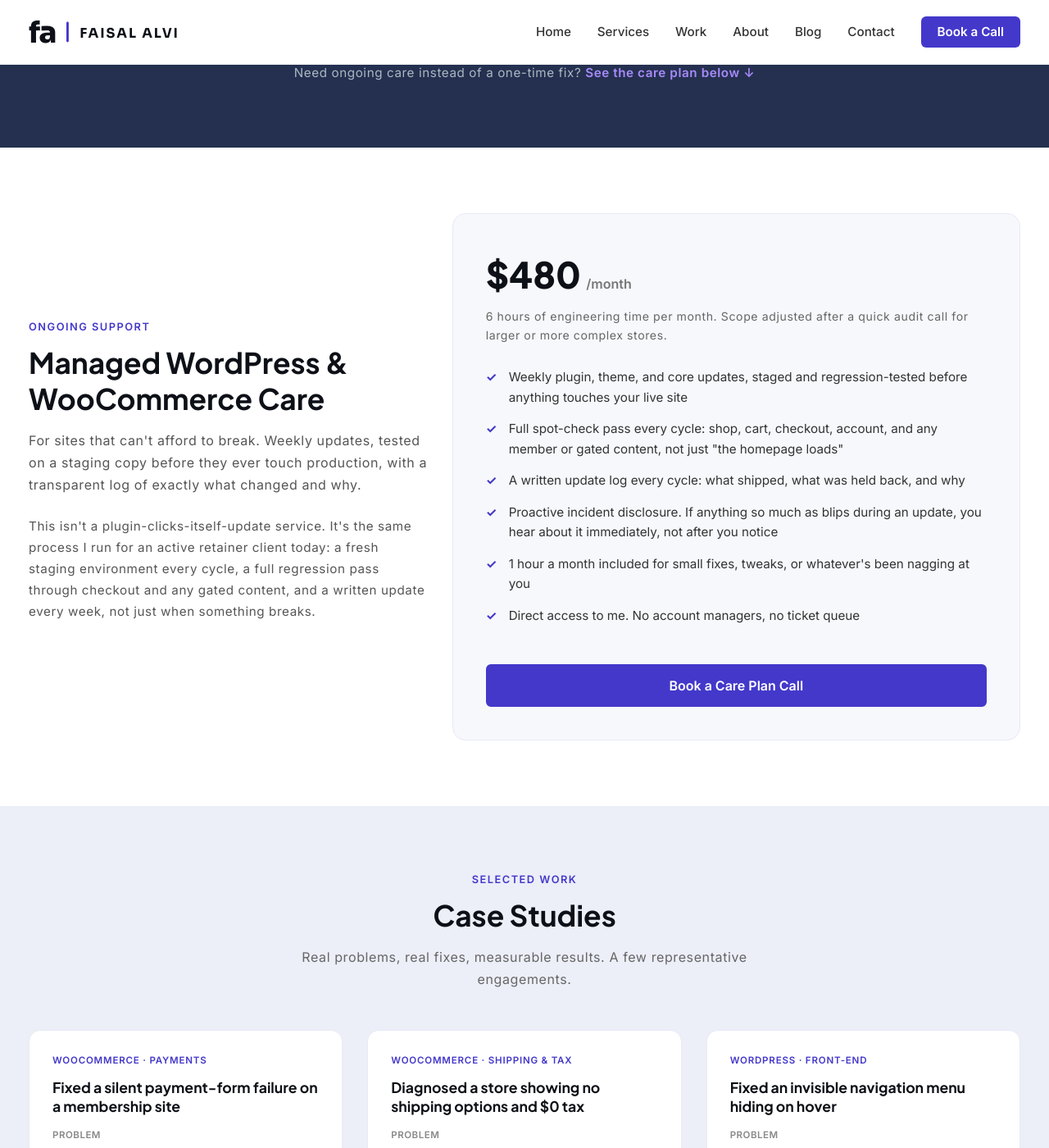
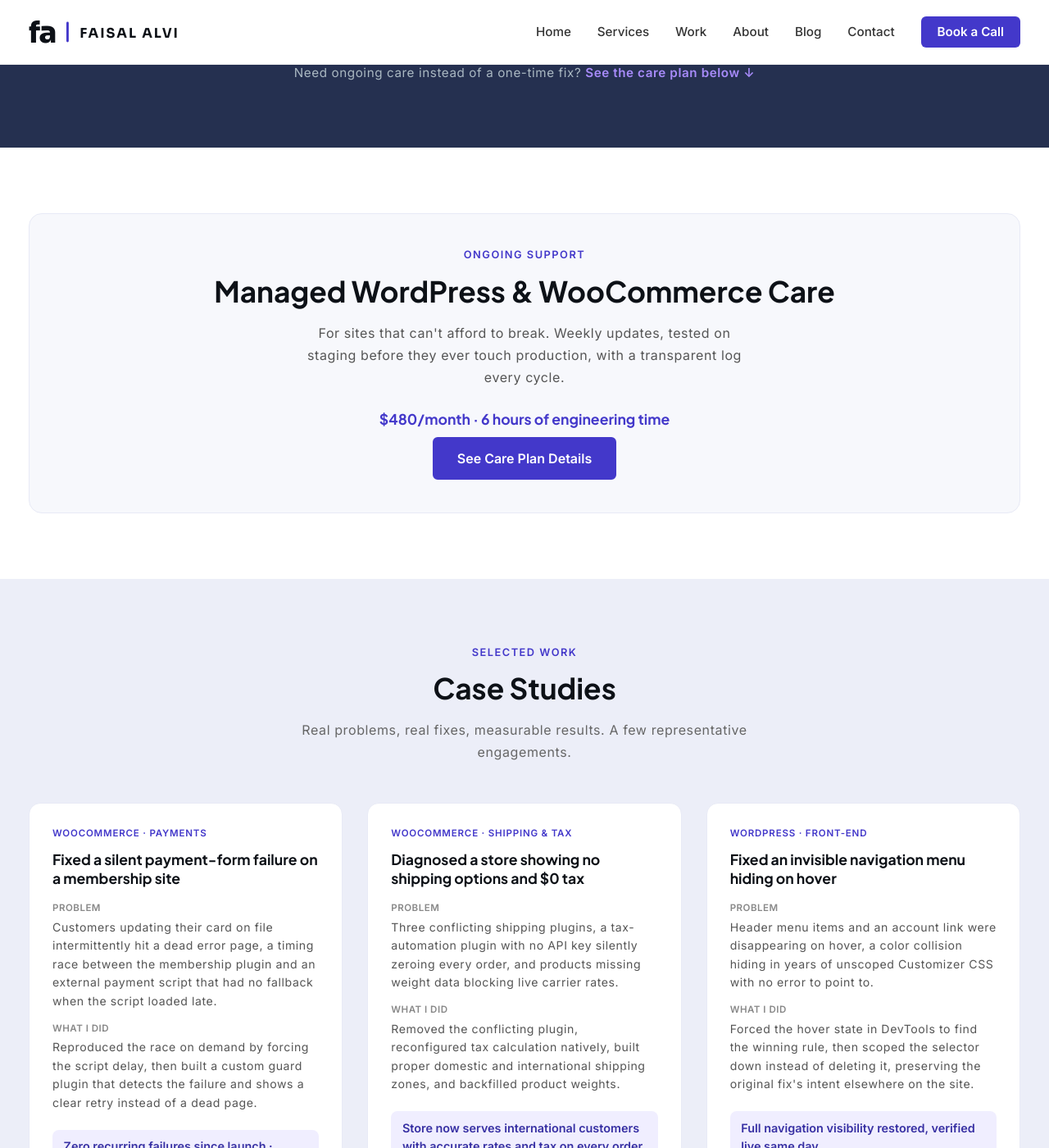
Before and after one commit to faisal-alvi/faisal-alvi.github.io, a Jekyll site: the page index.html, which Jekyll copies as it is, in a window 1280 px wide and 1400 px high, scrolled down 2848 px. Shown: the whole window at 82% size. Built offline with Jekyll 4.4.1, drawn with Linux system fonts in a browser that asks for light colours; some web fonts are replaced.

Commit message:
move Care Plan to its own page, homepage gets a compact teaser
Full pricing/details now live at /care-plan/ (own page, layout:
default, styled via blog.css so it matches the blog's minimal nav
and fonts). Homepage section shrinks to a one-line teaser with a
price summary and a "See Care Plan Details" link, keeping the
homepage scannable instead of a full pricing card competing with
the rest of the page.

Co-Authored-By: Claude Sonnet 5 <noreply@anthropic.com>

```diff
--- a/index.html
+++ b/index.html
@@ -746,62 +746,21 @@
             color: #4338ca;
         }
 
-        /* ── Care Plan ── */
-        .v2-care-card {
+        /* ── Care Plan teaser ── */
+        .v2-care-teaser {
             background: #f7f8fc;
             border: 1px solid #e8eaf6;
             border-radius: 16px;
             padding: 2.5rem;
-        }
-
-        .v2-care-price {
-            display: flex;
-            align-items: baseline;
-            gap: 0.4rem;
+            text-align: center;
+        }
+
+        .v2-care-teaser-price {
+            font-family: 'Plus Jakarta Sans', system-ui, sans-serif;
+            font-size: 1.1rem;
+            font-weight: 700;
+            color: #4338ca;
             margin-bottom: 0.5rem;
-        }
-
-        .v2-care-price-amount {
-            font-family: 'Plus Jakarta Sans', system-ui, sans-serif;
-            font-size: 2.75rem;
-            font-weight: 800;
-            color: #0d1117;
-        }
-
-        .v2-care-price-period {
-            font-size: 1rem;
-            color: #777;
-            font-weight: 600;
-        }
-
-        .v2-care-price-sub {
-            color: #666;
-            font-size: 0.88rem;
-            line-height: 1.6;
-            margin-bottom: 1.75rem;
-        }
-
-        .v2-care-list {
-            list-style: none;
-            padding: 0;
-            margin: 0 0 2rem;
-        }
-
-        .v2-care-list li {
-            position: relative;
-            padding: 0 0 0.9rem 1.75rem;
-            color: #333;
-            font-size: 0.95rem;
-            line-height: 1.6;
-        }
-
-        .v2-care-list li::before {
-            content: "\2713";
-            position: absolute;
-            left: 0;
-            top: 0;
-            color: #4338ca;
-            font-weight: 700;
         }
 
         /* ── Open Source ── */
@@ -1749,34 +1708,15 @@
         </div>
     </section>
 
-    <!-- ── Care Plan ── -->
+    <!-- ── Care Plan teaser ── -->
     <section class="v2-section" id="care">
         <div class="container">
-            <div class="row align-items-center">
-                <div class="col-lg-5 mb-4 mb-lg-0">
-                    <span class="v2-section-label">Ongoing Support</span>
-                    <h2 class="v2-section-title">Managed WordPress &amp; WooCommerce Care</h2>
-                    <p style="color: #555; font-size: 1rem; line-height: 1.7; margin-bottom: 1.5rem;">For sites that can't afford to break. Weekly updates, tested on a staging copy before they ever touch production, with a transparent log of exactly what changed and why.</p>
-                    <p style="color: #555; font-size: 0.95rem; line-height: 1.7;">This isn't a plugin-clicks-itself-update service. It's the same process I run for an active retainer client today: a fresh staging environment every cycle, a full regression pass through checkout and any gated content, and a written update every week, not just when something breaks.</p>
-                </div>
-                <div class="col-lg-7">
-                    <div class="v2-care-card">
-                        <div class="v2-care-price">
-                            <span class="v2-care-price-amount">$480</span>
-                            <span class="v2-care-price-period">/month</span>
-                        </div>
-                        <p class="v2-care-price-sub">6 hours of engineering time per month. Scope adjusted after a quick audit call for larger or more complex stores.</p>
-                        <ul class="v2-care-list">
-                            <li>Weekly plugin, theme, and core updates, staged and regression-tested before anything touches your live site</li>
-                            <li>Full spot-check pass every cycle: shop, cart, checkout, account, and any member or gated content, not just "the homepage loads"</li>
-                            <li>A written update log every cycle: what shipped, what was held back, and why</li>
-                            <li>Proactive incident disclosure. If anything so much as blips during an update, you hear about it immediately, not after you notice</li>
-                            <li>1 hour a month included for small fixes, tweaks, or whatever's been nagging at you</li>
-                            <li>Direct access to me. No account managers, no ticket queue</li>
-                        </ul>
-                        <a href="https://calendly.com/faisalalvi33" target="_blank" rel="noopener" class="v2-btn-primary" style="width: 100%; text-align: center; box-sizing: border-box;">Book a Care Plan Call</a>
-                    </div>
-                </div>
+            <div class="v2-care-teaser">
+                <span class="v2-section-label">Ongoing Support</span>
+                <h2 class="v2-section-title">Managed WordPress &amp; WooCommerce Care</h2>
+                <p style="color: #555; font-size: 1rem; line-height: 1.7; max-width: 560px; margin: 0 auto 1.5rem;">For sites that can't afford to break. Weekly updates, tested on staging before they ever touch production, with a transparent log every cycle.</p>
+                <div class="v2-care-teaser-price">$480/month &middot; 6 hours of engineering time</div>
+                <a href="/care-plan/" class="v2-btn-primary">See Care Plan Details</a>
             </div>
         </div>
     </section>
```
Also changed, not shown: assets/css/blog.css (+119 -0 lines), care-plan/index.html (added, +51 -0 lines).
